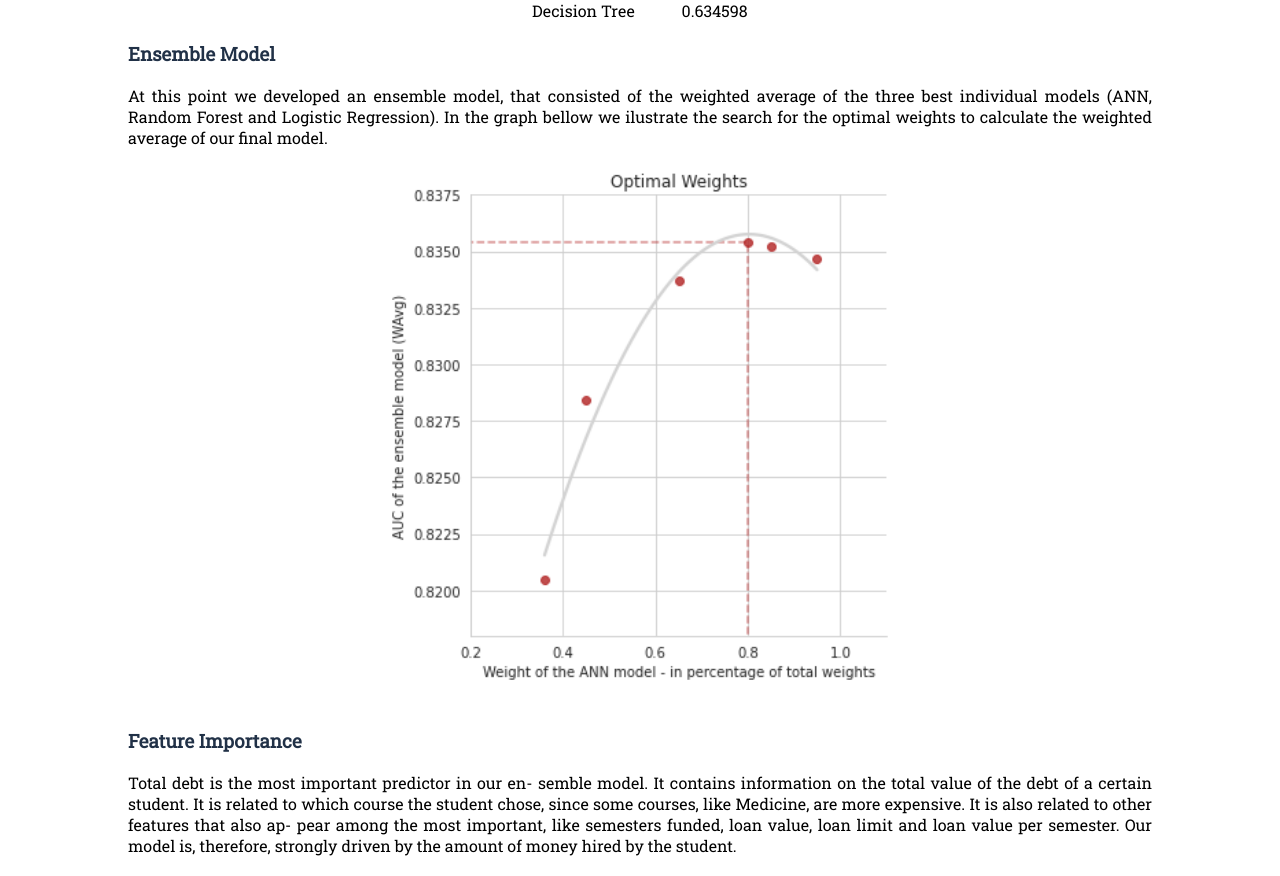
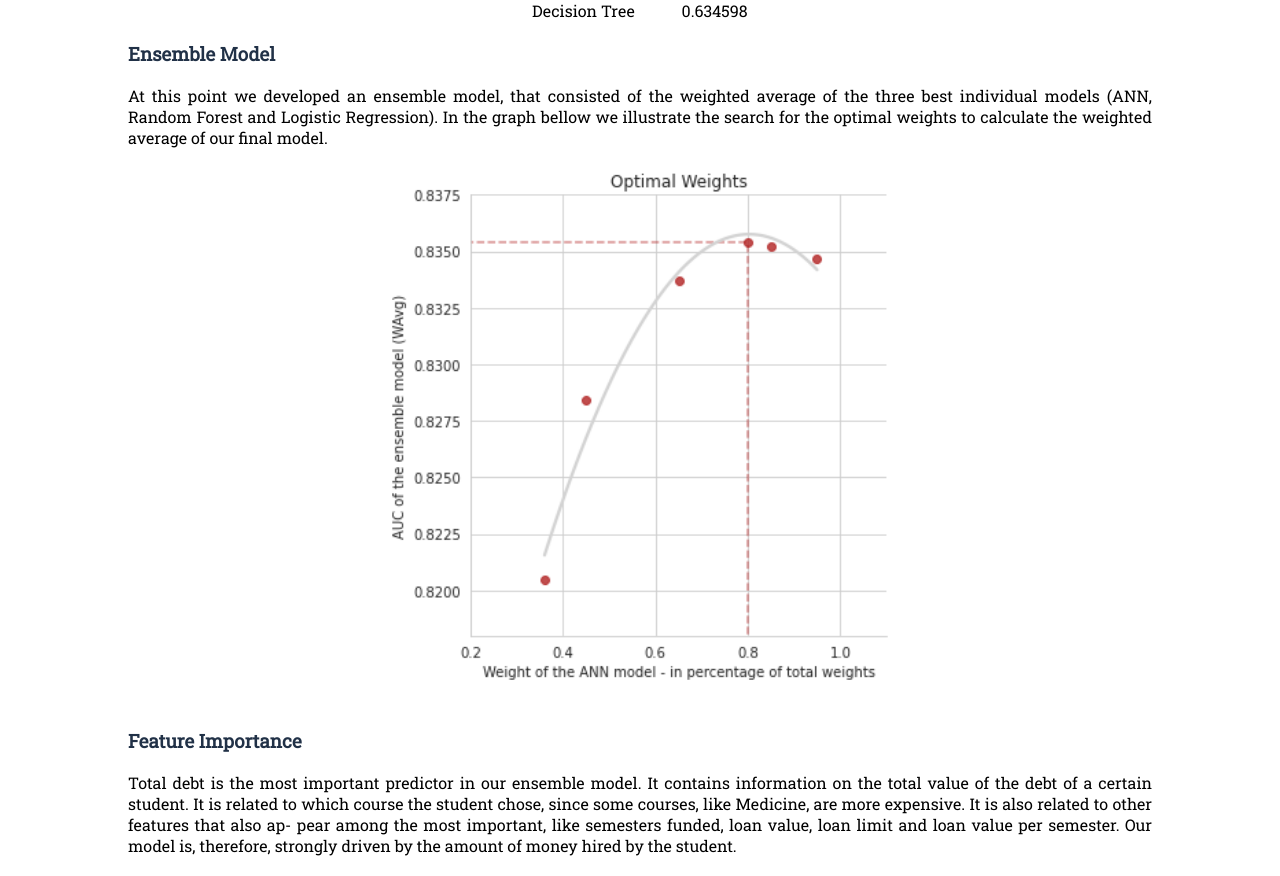
Before and after one commit to bruno-ponne/bruno-ponne.github.io, a Jekyll site: the page built from _posts/2021-04-15-ML.md, in a window 1280 px wide and 1400 px high, scrolled down 3397 px. Shown: the part 175-1051 px from the top of the window. Built offline with Jekyll 4.4.1, drawn with Linux system fonts in a browser that asks for light colours; some of the changed text lies outside the part shown.

```diff
--- a/_posts/2021-04-15-ML.md
+++ b/_posts/2021-04-15-ML.md
@@ -73,13 +73,13 @@
 
 ### Ensemble Model
 
-At this point we developed an ensemble model, that consisted of the weighted average of the three best individual models (ANN, Random Forest and Logistic Regression). In the graph bellow we ilustrate the search for the optimal weights to calculate the weighted average of our final model.
+At this point we developed an ensemble model, that consisted of the weighted average of the three best individual models (ANN, Random Forest and Logistic Regression). In the graph bellow we illustrate the search for the optimal weights to calculate the weighted average of our final model.
 
 ![Weigh Search](/assets/output_38_1.png)
 
 ### Feature Importance
 
-Total debt is the most important predictor in our en- semble model. It contains information on the total value of the debt of a certain student. It is related to which course the student chose, since some courses, like Medicine, are more expensive. It is also related to other features that also ap- pear among the most important, like semesters funded, loan value, loan limit and loan value per semester. Our model is, therefore, strongly driven by the amount of money hired by the student.
+Total debt is the most important predictor in our ensemble model. It contains information on the total value of the debt of a certain student. It is related to which course the student chose, since some courses, like Medicine, are more expensive. It is also related to other features that also ap- pear among the most important, like semesters funded, loan value, loan limit and loan value per semester. Our model is, therefore, strongly driven by the amount of money hired by the student.
 
 ![Feature importance](/assets/output_49_1.png)
 
--- a/index.html
+++ b/index.html
@@ -20,7 +20,7 @@
     <link rel="stylesheet" href="styles.css">
     <link href="https://fonts.googleapis.com/css2?family=Roboto+Slab&display=swap" rel="stylesheet">
     <title>Bruno Ponne - My data science path</title>
-    <meta name="description" content="This portfolio provides an overview of my data science path, highlithing
+    <meta name="description" content="This portfolio provides an overview of my data science path, highlighting
     my experiences with data cleaning, data analysis, visualizations and causal inference.">
 </head>
 <body>
@@ -45,7 +45,7 @@
                     <p><p class = "hello-highlight"> Hello! I'm Bruno, </p> a legislative advisor who loves
                     exploring data. In my work at the Federal Senate of Brazil, I research a variety of topics
                     to inform legislative proposals. I believe evidence-based public policy is the key to
-                    shape a better society. To get relevant insights for my work, I analyse data in R and
+                    shape a better society. To get relevant insights for my work, I analyze data in R and
                     Python. During my master, I worked at the Hertie School Data Science Lab,
                     in Berlin. As a teaching assistant I offered consultations on R, data visualization
                     and causal inference. In my free time, apart from exploring data, I like exploring
```
Also changed, not shown: other parts of _posts/2021-04-15-ML.md (+1 -1 lines), _posts/2020-06-30-education.md (+3 -3 lines), _posts/2020-11-20-alethea.md (+2 -2 lines), _posts/2021-05-30-master-thesis.md (+3 -3 lines), _posts/2022-11-14-educa-sergipe.md (+1 -1 lines), 1 other file.
